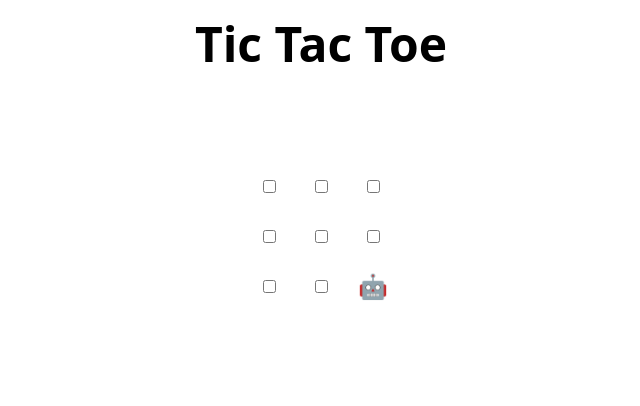
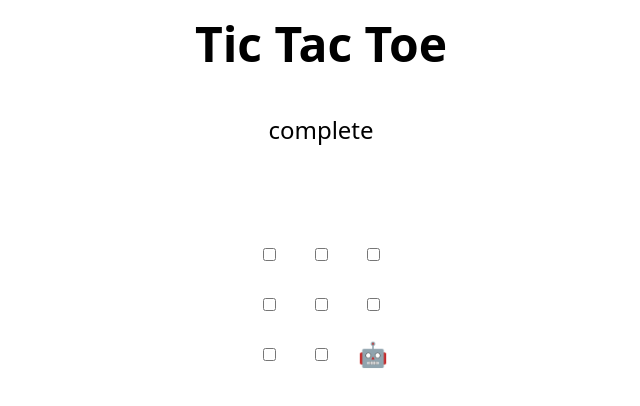
Before and after one commit to silencer7777/skills-review-pull-requests, a plain HTML site: page index.html in a window 1280 px wide. Shown: the whole page, without its empty margins (319-959 px from the left). Drawn offline with Linux system fonts and the light colour scheme.

Commit message:
Update index.html
yes

```diff
--- a/index.html
+++ b/index.html
@@ -44,7 +44,7 @@
     <td><input type="checkbox" /></td>
     <td><input type="checkbox" /></td>
     <td><input type="checkbox" /></td>
-  </tr>
+  <p> complete </p>
 </table>
 
 <h2 hidden>Game over, refresh to play again 🧑‍💻 🤖!</h2>
```
